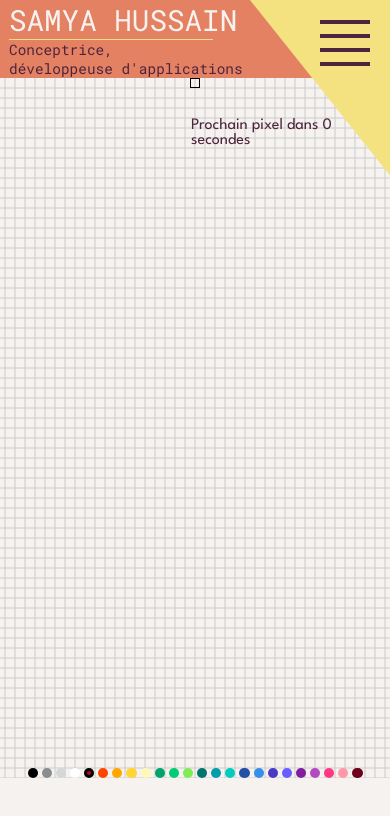
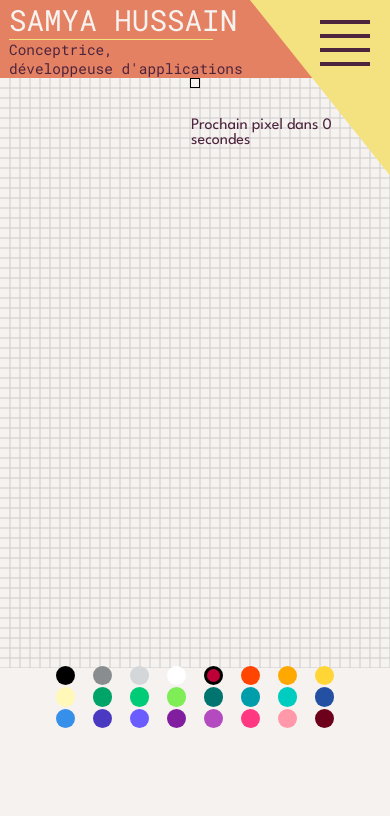
Before and after one commit to Gweeny/DevReact-website, a Next.js app: page /PixelWar in a window 390 px wide. Shown: the top 816 px of the page. Built offline with nearby package versions, Linux system fonts and the light colour scheme.

Commit message:
pixel war responsive fix

```diff
--- a/src/app/PixelWar/page.js
+++ b/src/app/PixelWar/page.js
@@ -41,10 +41,14 @@ const PixelWar = () => {
     const context = game.getContext("2d");
     const gridCellSize = 10;
 
-    game.width = 1920;
-    game.height = 700;
+    const resizeCanvas = () => {
+      game.width = window.innerWidth; // Set canvas width to window width
+      game.height = window.innerHeight * 0.7; // Set canvas height to 70% of window height
+      drawGrids(context, game.width, game.height, gridCellSize, gridCellSize); // Redraw grids after resizing
+    };
 
     const drawGrids = (context, width, height, cellWidth, cellHeight) => {
+      context.clearRect(0, 0, width, height); // Clear canvas before redrawing
       context.beginPath();
       context.strokeStyle = "#ccc";
       for (let i = 0; i < width; i += cellWidth) {
@@ -52,13 +56,21 @@ const PixelWar = () => {
         context.lineTo(i + cellWidth, height);
       }
       for (let i = 0; i < height; i += cellHeight) {
-        context.moveTo(0, i + cellHeight, 0);
+        context.moveTo(0, i + cellHeight);
         context.lineTo(width, i + cellHeight);
       }
       context.stroke();
     };
 
-    drawGrids(context, game.width, game.height, gridCellSize, gridCellSize);
+    // Set initial canvas size and draw grids
+    resizeCanvas();
+
+    // Handle window resize
+    window.addEventListener("resize", resizeCanvas);
+
+    return () => {
+      window.removeEventListener("resize", resizeCanvas);
+    };
   }, []);
 
   useEffect(() => {
@@ -121,11 +133,11 @@ const PixelWar = () => {
     const game = gameRef.current;
     const cursor = cursorRef.current;
     const context = game.getContext("2d");
-    const x = cursor.offsetLeft + 1;
-    const y = cursor.offsetTop + 1;
+    const x = cursor.offsetLeft;
+    const y = cursor.offsetTop;
 
     context.fillStyle = currentColorChoice;
-    context.fillRect(x, y, 8, 8);
+    context.fillRect(x, y, 10, 10);
   };
 
   return (
@@ -146,14 +158,8 @@ const PixelWar = () => {
         {colorList.map((color, index) => (
           <div
             key={index}
+            className={styles.colorChoiceCircle}
             style={{
-              height: "2.6vw",
-              width: "2.6vw",
-              borderRadius: "50%",
-              border: "1px solid transparent",
-              transition: "all 0.3s",
-              cursor: "pointer",
-              marginInline: "2px",
               backgroundColor: color,
               border:
                 currentColorChoice === color
--- a/src/app/PixelWar/styles.module.css
+++ b/src/app/PixelWar/styles.module.css
@@ -2,19 +2,6 @@
   width: auto;
   height: auto;
   cursor: none;
-}
-
-.colorChoice {
-  position: relative;
-  bottom: 10px;
-  display: flex;
-  flex-direction: row;
-  justify-content: center;
-  align-items: center;
-  width: 100%;
-  z-index: 100;
-  display: flex;
-  flex-direction: row;
 }
 
 .cursor {
@@ -48,3 +35,41 @@
   transform: scale(1) translate(0px, 0px);
   cursor: grab;
 }
+
+.colorChoice {
+  margin-top: 2vw;
+  position: relative;
+  bottom: 10px;
+  display: flex;
+  flex-direction: row;
+  justify-content: center;
+  align-items: center;
+  width: 100%;
+  z-index: 100;
+}
+
+.colorChoiceCircle {
+  height: 2.6vw;
+  width: 2.6vw;
+  border-radius: 50%;
+  border: 1px solid transparent;
+  transition: 0.3s all;
+  cursor: pointer;
+  margin-inline: 2px;
+}
+
+@media (max-width: 768px) {
+  .colorChoice {
+    margin-top: 2vw;
+    transition: 1s;
+    display: grid;
+    grid-template-columns: repeat(8, 12px);
+    grid-template-rows: repeat(1, auto);
+    grid-gap: 2px 25px;
+    justify-items: center;
+  }
+  .colorChoiceCircle {
+    height: 5vw;
+    width: 5vw;
+  }
+}
```
